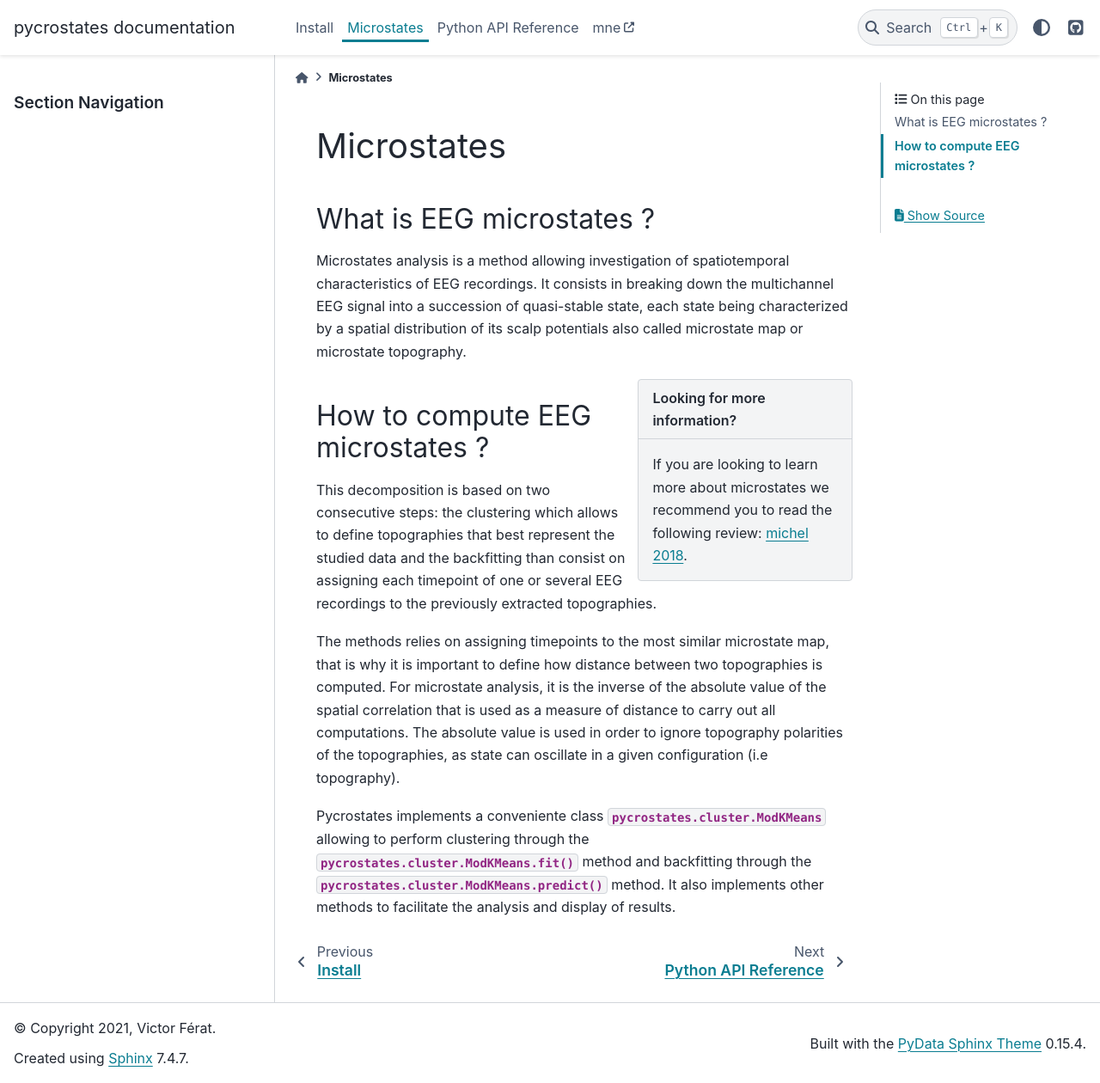
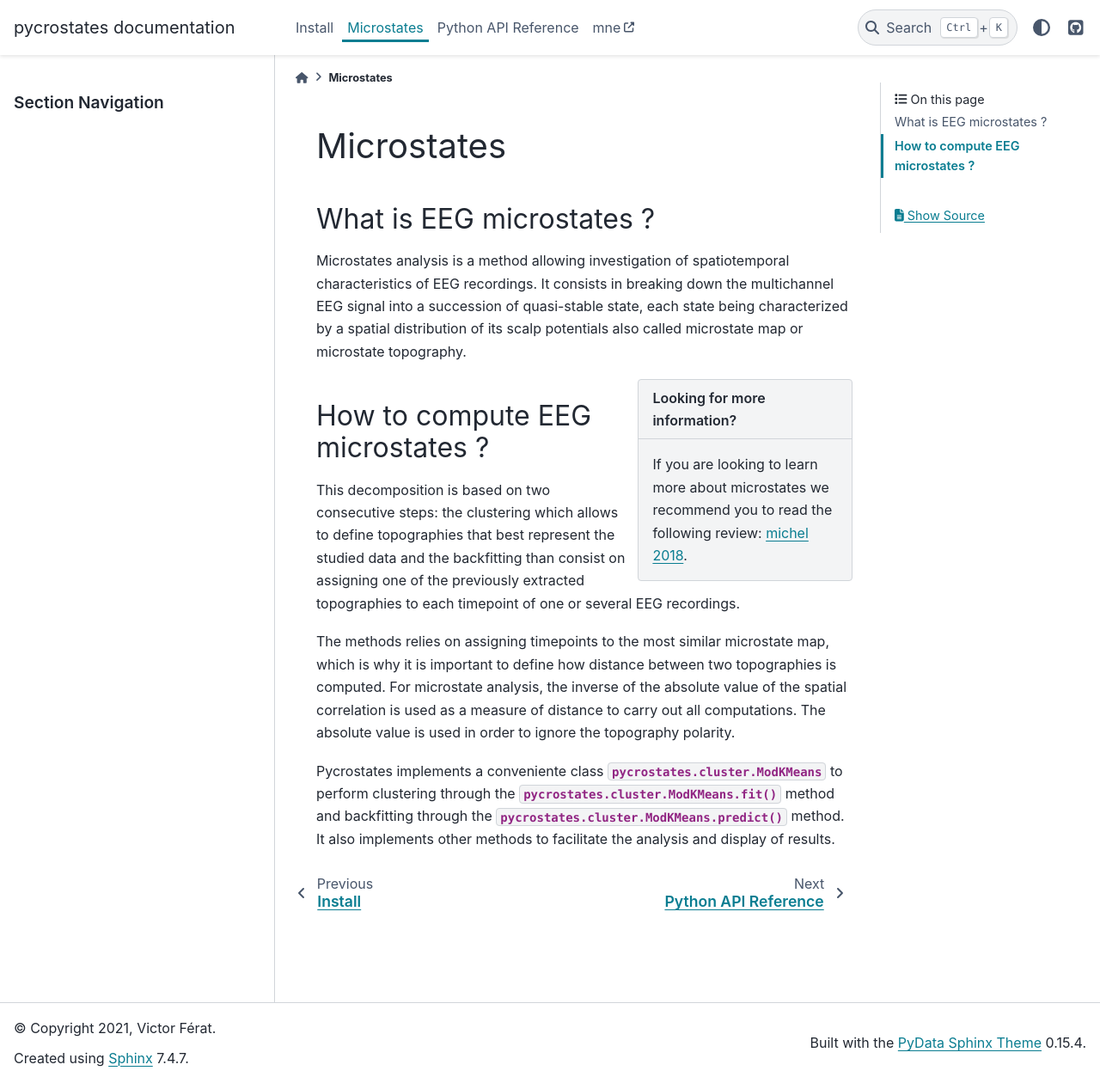
Before and after one commit to vferat/pycrostates, a Sphinx documentation site: the page built from docs/source/microstates.rst, in a window 1280 px wide and 1260 px high. Shown: the whole window at 86% size. Built offline with Sphinx 7.4.7 and the PyData theme 0.15.4, drawn with Linux system fonts in a browser that asks for light colours; pages that are not in the unit, such as notebooks, are missing from menus.

Commit message:
improve microstates.rst

```diff
--- a/docs/source/microstates.rst
+++ b/docs/source/microstates.rst
@@ -19,21 +19,21 @@ called microstate map or microstate topography.
 
 How to compute EEG microstates ?
 ^^^^^^^^^^^^^^^^^^^^^^^^^^^^^^^^
+
 This decomposition is based on two consecutive steps: the clustering which
 allows to define topographies that best represent the studied data and the
-backfitting than consist on assigning each timepoint of one or several EEG
-recordings to the previously extracted topographies.
+backfitting than consist on assigning one of the previously extracted
+topographies to each timepoint of one or several EEG recordings.
 
 The methods relies on assigning timepoints to the most similar microstate map,
-that is why it is important to define how distance between two topographies is
-computed. For microstate analysis, it is the inverse of the absolute value of
-the spatial correlation that is used as a measure of distance to carry out all
-computations. The absolute value is used in order to ignore topography
-polarities of the topographies, as state can oscillate in a given configuration
-(i.e topography).
+which is why it is important to define how distance between two topographies is
+computed. For microstate analysis, the inverse of the absolute value of the
+spatial correlation is used as a measure of distance to carry out all
+computations. The absolute value is used in order to ignore the topography
+polarity.
 
 Pycrostates implements a conveniente class
-:class:`pycrostates.cluster.ModKMeans` allowing to perform clustering through
+:class:`pycrostates.cluster.ModKMeans` to perform clustering through
 the :meth:`pycrostates.cluster.ModKMeans.fit` method and backfitting through
 the :meth:`pycrostates.cluster.ModKMeans.predict` method. It also implements
 other methods to facilitate the analysis and display of results.
```
